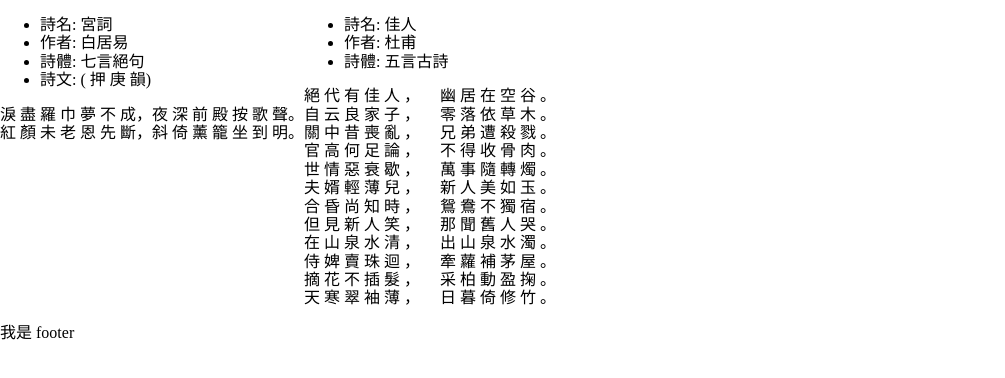
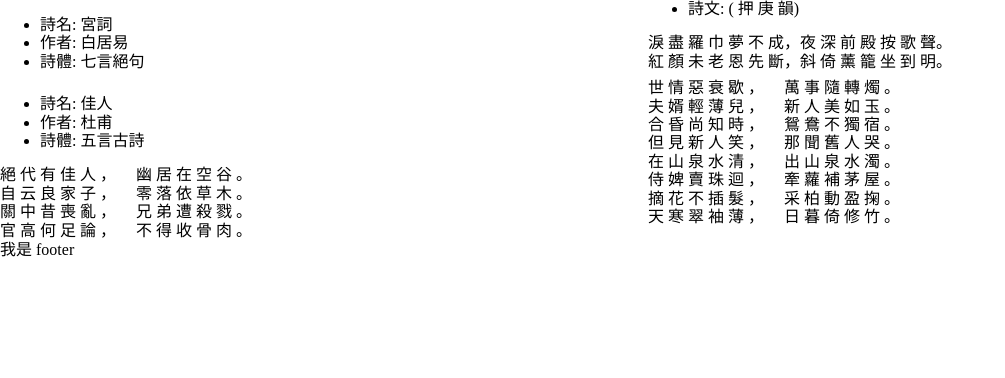
Before and after one commit to karmapa17/karmapa-intern-test, a plain HTML site: page lesson4/poem.html in a window 1280 px wide. Shown: the whole page, without its empty margins (0-1005 px from the left). Drawn offline with nearby package versions, Linux system fonts and the light colour scheme.

Commit message:
use css3 column-count

```diff
--- a/lesson4/style.css
+++ b/lesson4/style.css
@@ -1,6 +1,3 @@
 .box-poem {
-  float: left;
+  column-count: 2;
 }
-.footer {
-  clear: left;
-}
```
